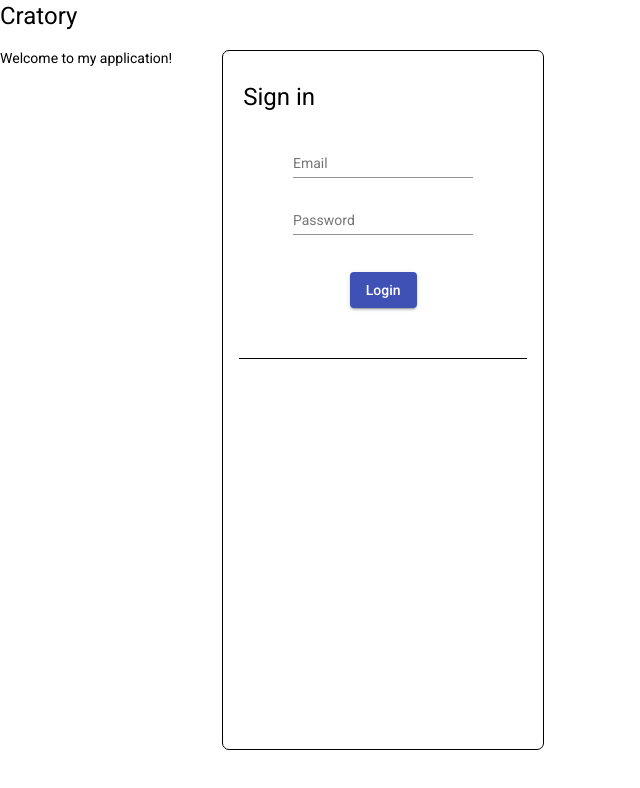
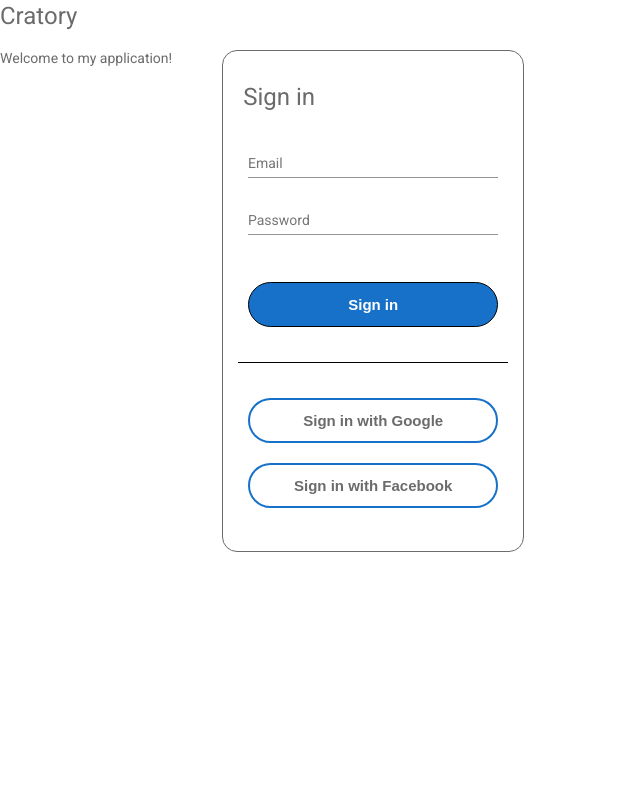
Before and after one commit to majid171/cratory, an Angular app in the folder frontend/: page /login in a window 1280 px wide. Shown: the top 788 px of the page, without its empty margins (0-640 px from the left). Built offline with nearby package versions, Linux system fonts and the light colour scheme; no server answers.

Commit message:
continuing styling of login page

```diff
--- a/frontend/src/app/components/common/button/button.component.html
+++ b/frontend/src/app/components/common/button/button.component.html
@@ -1 +1 @@
-<button></button>
+<button (click)="handler()" class="button {{type}} {{buttonWidth}}">{{buttonText}}</button>
--- a/frontend/src/app/components/common/button/button.component.scss
+++ b/frontend/src/app/components/common/button/button.component.scss
@@ -0,0 +1,41 @@
+@import "../../../../styles.scss";
+
+.button{
+    box-shadow: none;
+    height: 45px;
+    border-radius: 50px;
+    transition: 0.2s;
+    font-size: 15px;
+    outline: none;
+    border: none;
+    font-weight: bold;
+    margin: 10px;
+    color: $text-colour;
+}
+
+.primary{
+    background-color: $blue;
+    color: $white;
+    border: 1px solid black;
+}
+
+.primary:hover{
+    background-color: $gunmetal;
+}
+
+.long{
+    width: 250px;
+}
+
+.short{
+    width: 100px;
+}
+
+.o-auth{
+    background-color: $white;
+    border: 2px solid $blue;
+}
+
+.o-auth:hover{
+    border: 2px solid $gunmetal;
+}
--- a/frontend/src/app/components/login/login.component.html
+++ b/frontend/src/app/components/login/login.component.html
@@ -10,27 +10,29 @@
         <div class="form-container">
             <div class="fields-container">
                 <div>
-                    <mat-form-field>
+                    <mat-form-field class="input">
                         <mat-label>Email</mat-label>
                         <input matInput>
                     </mat-form-field>
                 </div>
                 <div>
-                    <mat-form-field>
+                    <mat-form-field class="input">
                         <mat-label>Password</mat-label>
                         <input matInput type="password">
                     </mat-form-field>
                 </div>
             </div>
-            <div class="button-container">
-                <button mat-raised-button color="primary">Login</button>
+            <div class="login-button-container">
+                <app-button buttonText="Sign in" type="primary" buttonWidth="long"></app-button>
             </div>
         </div>
         <hr>
-        <!-- <div class="other-options-container">
+        <div class="other-options-container">
+            <app-button buttonText="Sign in with Google" [handler]="loginWithGoogle" type="o-auth" buttonWidth="long">
+            </app-button>
 
-        </div> -->
-        <!-- <button mat-raised-button >Login with Google</button>
-        <button mat-raised-button >Login with Facebook</button> -->
+            <app-button buttonText="Sign in with Facebook" [handler]="loginWithFacebook" type="o-auth" buttonWidth="long">
+            </app-button>
+        </div>
     </div>
 </div>
--- a/frontend/src/app/components/login/login.component.scss
+++ b/frontend/src/app/components/login/login.component.scss
@@ -1,3 +1,5 @@
+@import "../../../styles.scss";
+
 .container {
     display: flex;
     width: 100%;
@@ -9,13 +11,15 @@
 
 .login-card-container {
     display: flex;
-    width: 25%;
-    height: auto;
+    width: 20vw;
+    max-width: 400px;
+    min-width: 300px;
+    height: 500px;
     margin: 50px;
-    border: 1px solid black;
+    border: 1px solid $text-colour;
     align-items: center;
     flex-direction: column;
-    border-radius: 7px;
+    border-radius: 15px;
 }
 
 .title-container {
@@ -30,19 +34,22 @@
 .fields-container {
     margin-top: 10px;
     margin-bottom: 20px;
+    display: flex;
+    align-items: center;
+    flex-direction: column;
 }
 
-.button-container {
+.input{
+    width: 250px;
+}
+
+.login-button-container {
     display: flex;
     justify-content: center;
 }
 
-hr {
-    margin: 50px;
-    border: 0;
-    clear: both;
-    display: block;
-    width: 90%;
-    background-color: black;
-    height: 1px;
+.other-options-container{
+    display: flex;
+    justify-content: center;
+    flex-direction: column;
 }
--- a/frontend/src/app/components/login/login.component.ts
+++ b/frontend/src/app/components/login/login.component.ts
@@ -13,18 +13,16 @@ export class LoginComponent implements OnInit {
   constructor(private _auth: AuthService, private _router: Router) { }
 
   ngOnInit(): void {
-    if(this._auth.isAuthenticated()){
+    if (this._auth.isAuthenticated()) {
       this._router.navigate(['/']);
     }
   }
 
-  loginWithGoogle(e): void {
-    e.preventDefault();
+  loginWithGoogle(): void {
     this._auth.loginWithGoogle();
   }
 
-  loginWithFacebook(e): void {
-    e.preventDefault();
+  loginWithFacebook(): void {
     this._auth.loginWithFacebook();
   }
 }
--- a/frontend/src/app/components/page-not-found/page-not-found.component.scss
+++ b/frontend/src/app/components/page-not-found/page-not-found.component.scss
@@ -3,7 +3,7 @@
 .container {
     display: flex;
     position: fixed;
-    background-color: $charcoal;
+    background-color: $blue;
     width: 100%;
     height: 100%;
     top: 0;
--- a/frontend/src/styles.scss
+++ b/frontend/src/styles.scss
@@ -36,10 +36,23 @@ $cratory-theme: mat-light-theme((
 /* colour themes */
 $white: #FFFFFF;
 $black: #11151C;
-$blue: #212D40;
-$charcoal: #364156;
-$tuscan-red: #7D4E57;
-$copper-red: #D66853;
+$blue: #1871c9;
+$dark-blue: #3D5A80;
+$pale: #98C1D9;
+$cyan: #E0FBFC;
+$sienna: #EE6C4D;
+$gunmetal: #293241;
+$text-colour: #6b6b6b;
 
 html, body { height: 100%; }
-body { margin: 0; font-family: Roboto, "Helvetica Neue", sans-serif; }
+body { margin: 0; font-family: Roboto, "Helvetica Neue", sans-serif; color: $text-colour;}
+
+hr {
+  margin: 25px;
+  border: 0;
+  clear: both;
+  display: block;
+  width: 90%;
+  background-color: black;
+  height: 1px;
+}
```
Also changed, not shown: frontend/src/app/components/common/button/button.component.ts (+6 -1 lines).
